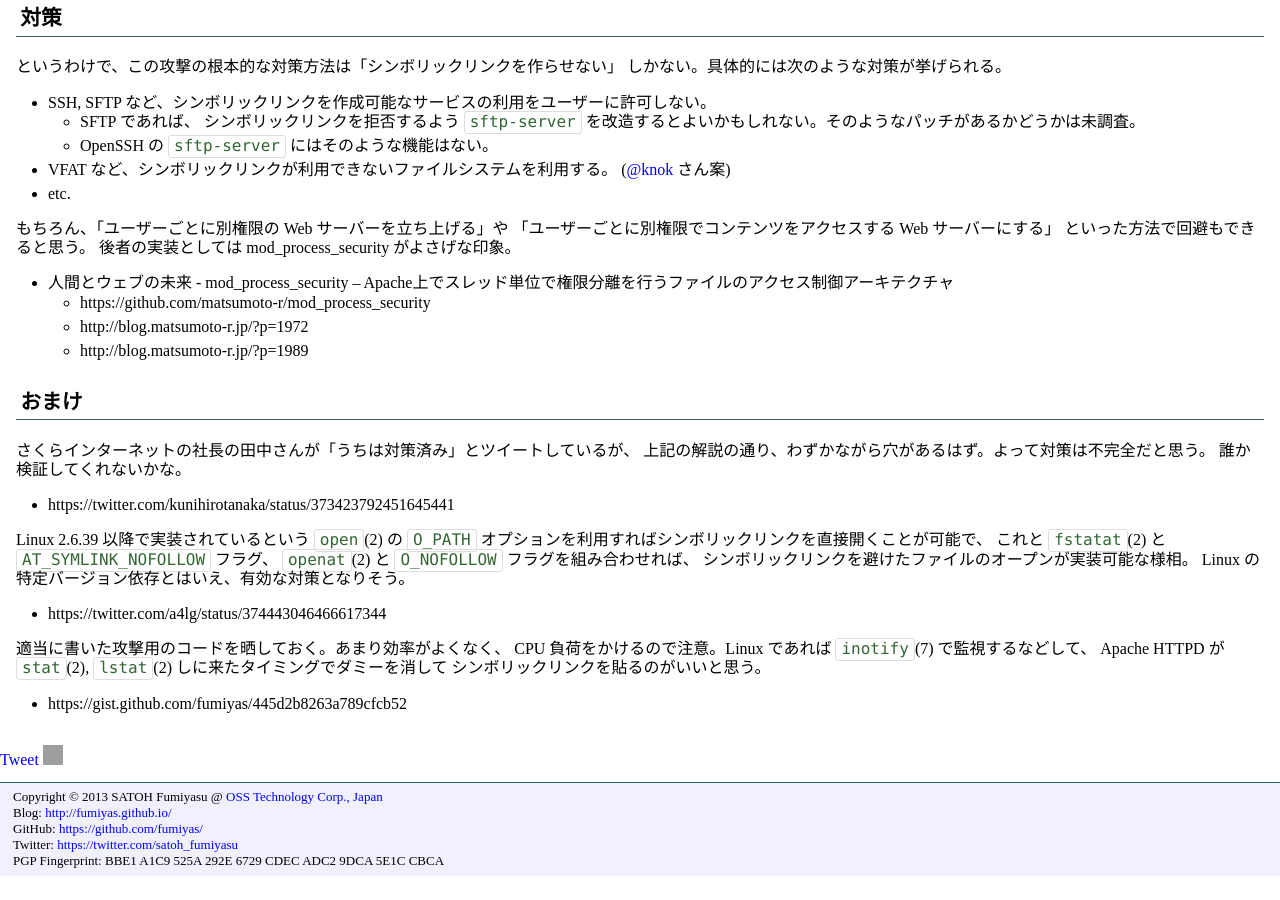
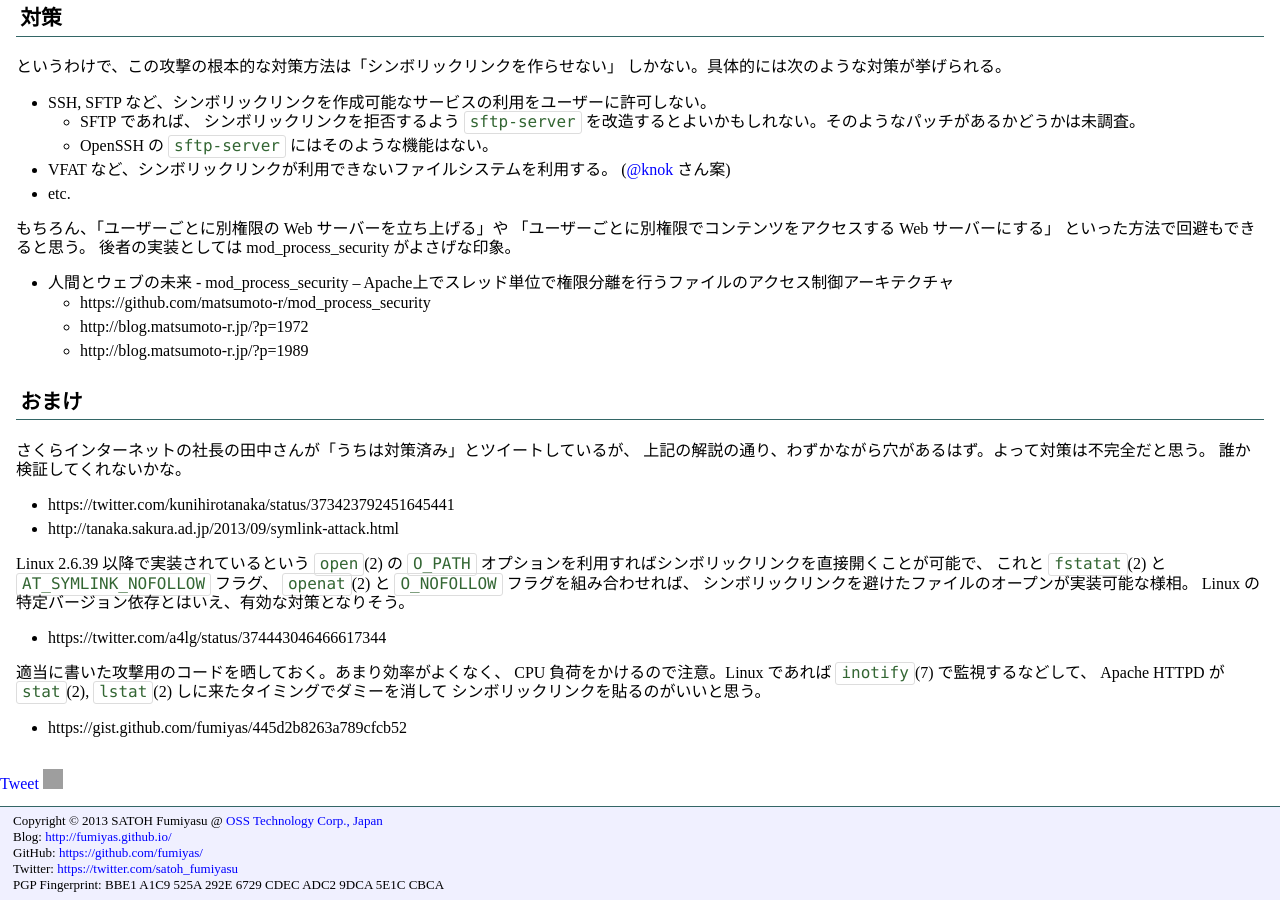
Before and after one commit to fumiyas/fumiyas.github.io, a Jekyll site: the page built from _posts/2013-09-03-no-followsymlinks-is-not-safe.md, in a window 1280 px wide and 900 px high, scrolled down 1158 px. Built offline with Jekyll 4.4.1, drawn with Linux system fonts in a browser that asks for light colours; Markdown is read by kramdown in place of the engine named in the settings; comment, search, counter and statistics services are not loaded; before the commit the page ends 2034 px from its top, so only the background shows below that; part of the change alters nothing that is shown; grey boxes are pictures that could not be loaded.

Commit message:
Add link for http://tanaka.sakura.ad.jp/2013/09/symlink-attack.html

```diff
--- a/_posts/2013-09-03-no-followsymlinks-is-not-safe.md
+++ b/_posts/2013-09-03-no-followsymlinks-is-not-safe.md
@@ -98,6 +98,7 @@ TOCTTOU について具体的に解説していて参考になるページを紹
 誰か検証してくれないかな。
 
   * https://twitter.com/kunihirotanaka/status/373423792451645441
+  * http://tanaka.sakura.ad.jp/2013/09/symlink-attack.html
 
 Linux 2.6.39 以降で実装されているという `open`(2) の
 `O_PATH` オプションを利用すればシンボリックリンクを直接開くことが可能で、
```
